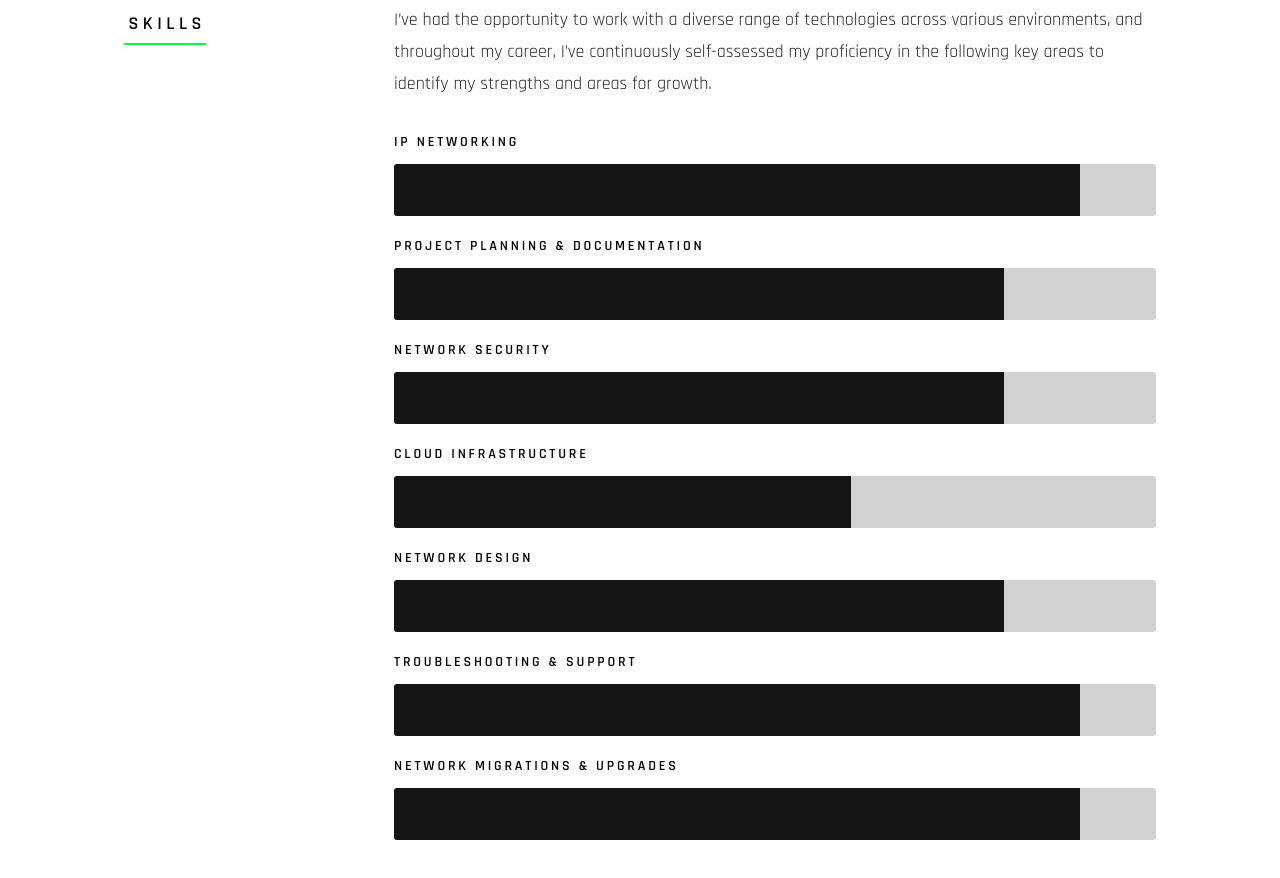
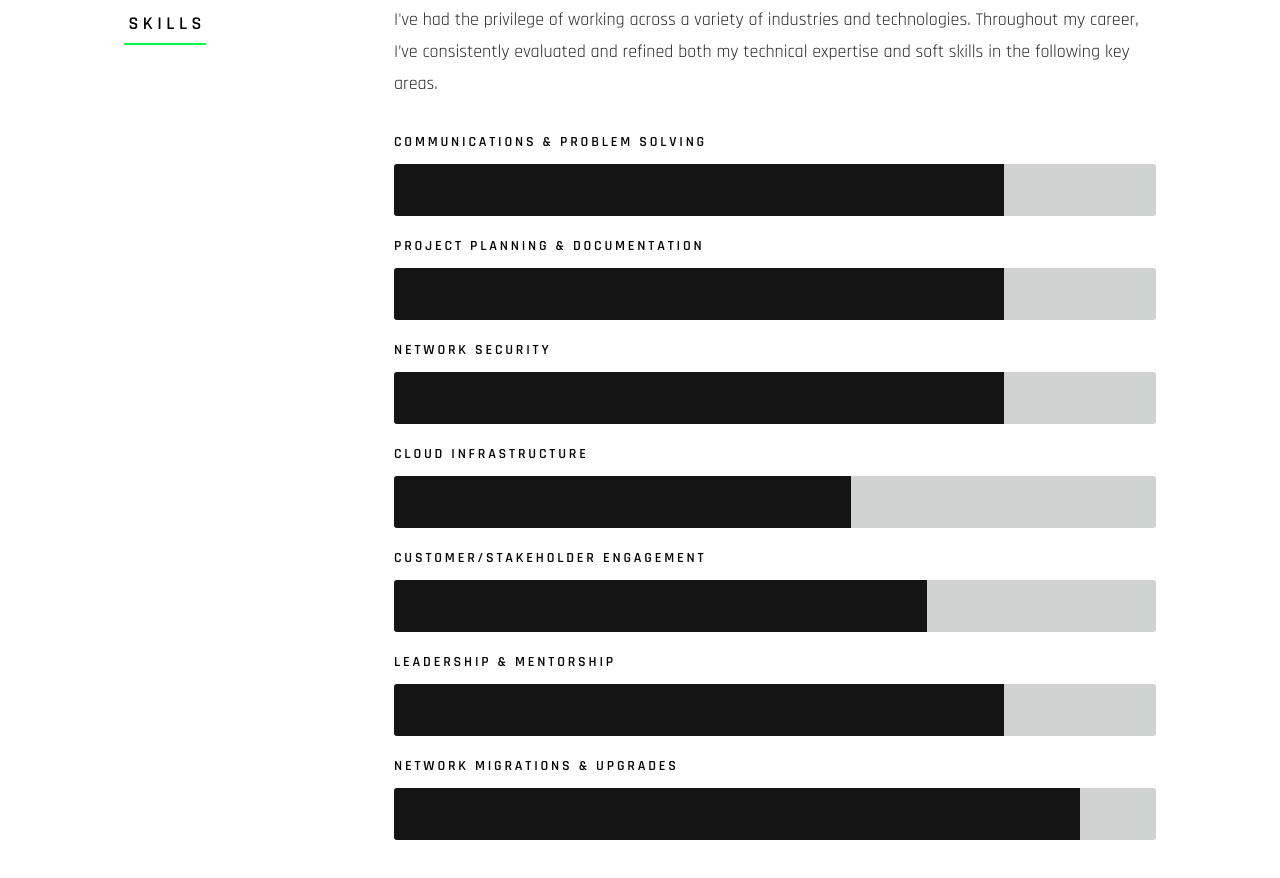
Before and after one commit to MickalSpeller/Azure-Project-Beta-Web-App, a plain HTML site: page index.html in a window 1280 px wide. Shown: the part 4499-5377 px from the top of the page. Drawn offline with Linux system fonts and the light colour scheme.

```diff
--- a/index.html
+++ b/index.html
@@ -362,16 +362,17 @@
             <div class="column large-9 tab-12">
                 <div class="resume-block">
                     <p>
-                    I’ve had the opportunity to work with a diverse range of technologies
-                    across various environments, and throughout my career, I’ve
-                    continuously self-assessed my proficiency in the following key areas to
-                    identify my strengths and areas for growth.
+                    I've had the privilege of working across a variety of
+                    industries and technologies. Throughout my career,
+                    I’ve consistently evaluated and refined both my technical
+                    expertise and soft skills in the following key areas.
+
                     </p>
 
                     <ul class="skill-bars-fat">
                         <li>
-                        <div class="progress percent90"></div>
-                        <strong>IP Networking</strong>
+                        <div class="progress percent80"></div>
+                        <strong>Communications & Problem Solving</strong>
                         </li>
                         <li>
                         <div class="progress percent80"></div>
@@ -386,12 +387,12 @@
                         <strong>Cloud Infrastructure</strong>
                         </li>
                         <li>
-                        <div class="progress percent80"></div>
-                        <strong>Network Design</strong>
+                        <div class="progress percent70"></div>
+                        <strong>Customer/Stakeholder Engagement</strong>
                         </li>
                         <li>
-                        <div class="progress percent90"></div>
-                        <strong>Troubleshooting & Support</strong>
+                        <div class="progress percent80"></div>
+                        <strong>Leadership & Mentorship</strong>
                         </li>
                         <li>
                         <div class="progress percent90"></div>
```
